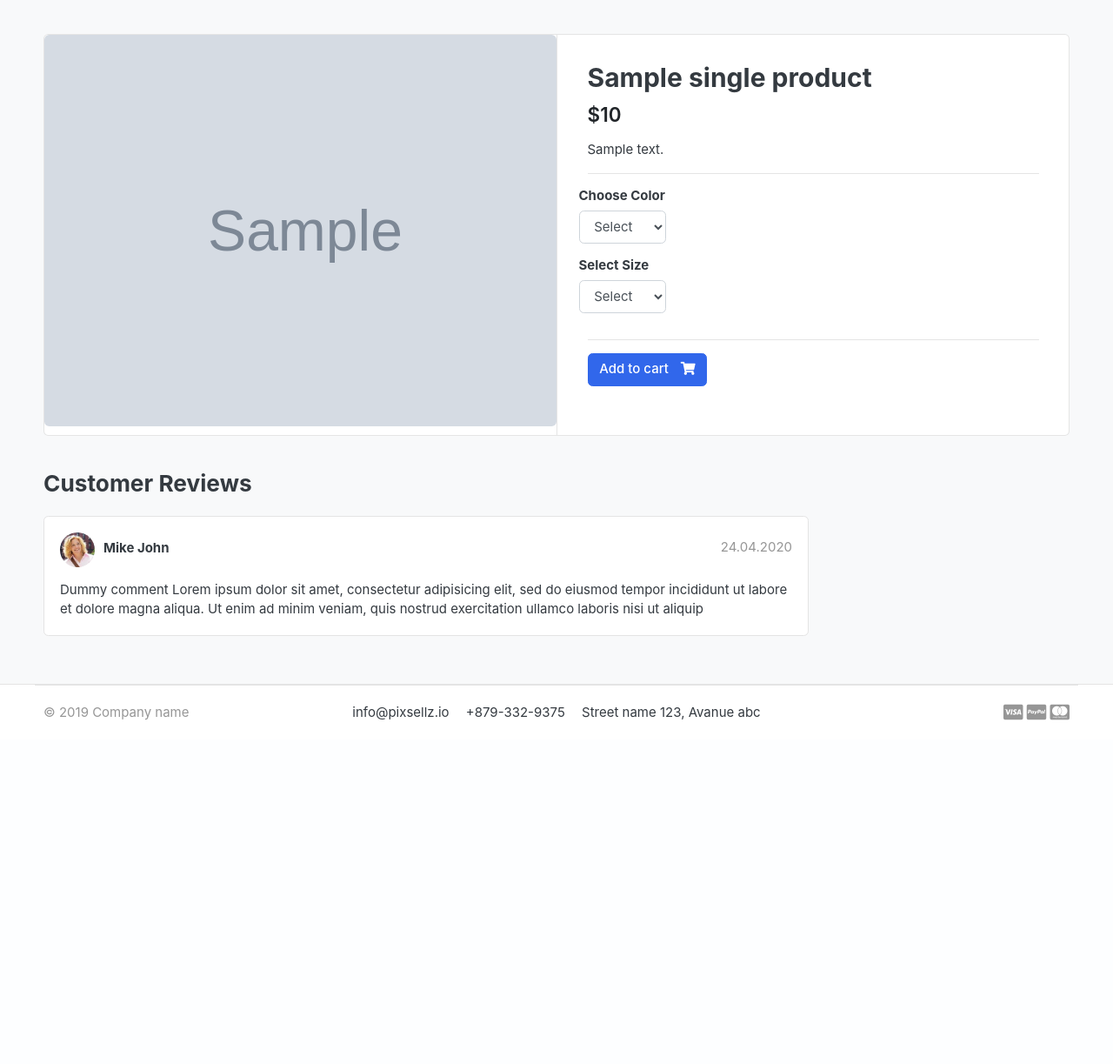
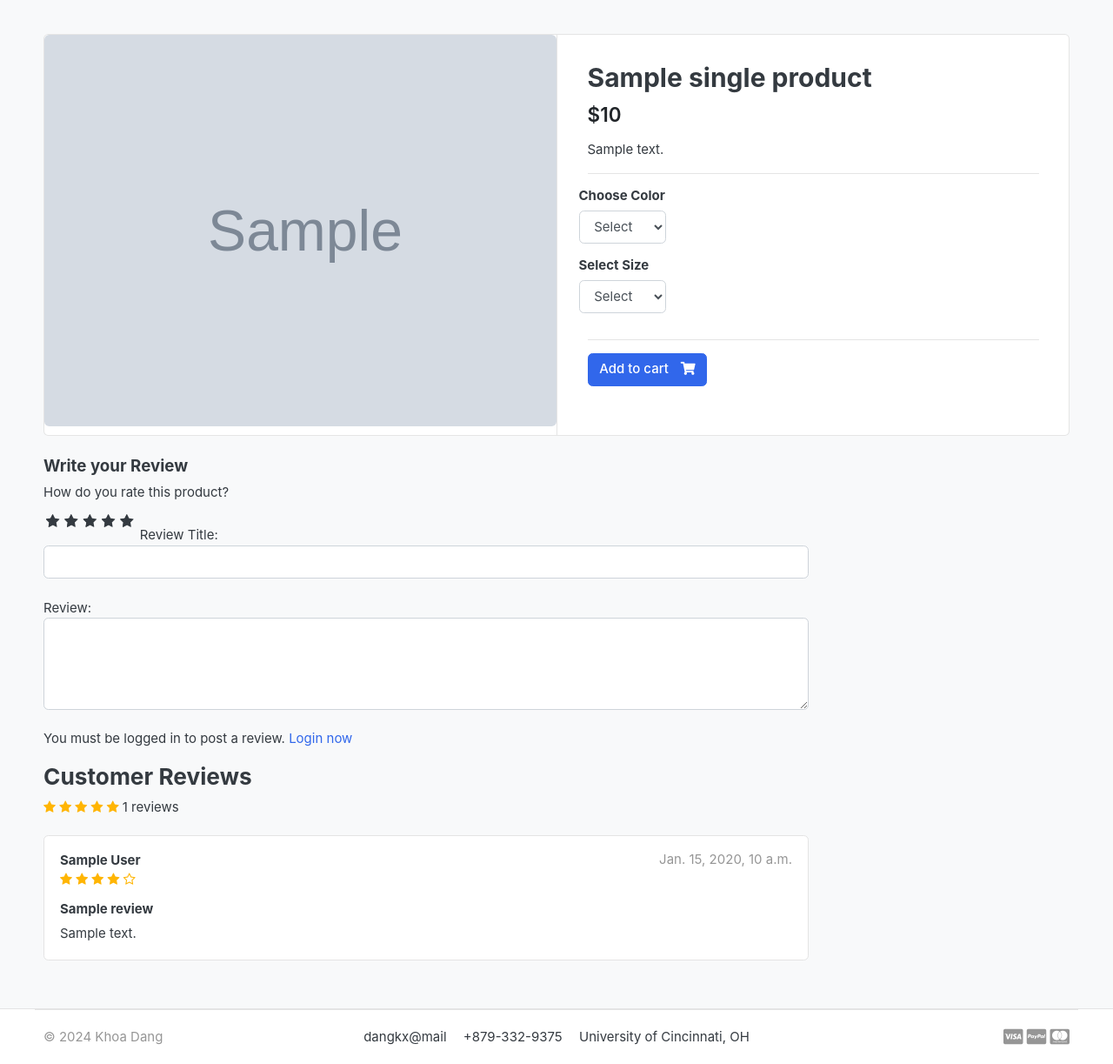
Before and after one commit to KhoaXuanDang/Python-Django-Ecommerce, a Django app: template templates/store/product_detail.html in a window 1280 px wide. Shown: the part 161-1384 px from the top of the page at 87% size. Before the commit the page ends 989 px from the top, so only its background shows below. Run offline with Django 5.2, Linux system fonts and the light colour scheme; the template is opened without the code that fills it: most values are stand-ins (such as "Sample title", 1, 10 or a date in 2020); grey boxes marked "Sample" are stand-in pictures; some libraries are stand-ins or nearby versions; some web fonts are replaced.

Commit message:
review and rating system

```diff
--- /dev/null
+++ b/greatkart/static/css/custom.css
@@ -0,0 +1,61 @@
+/* Hide Radio button */
+.rate > input{
+    display: none;
+  }
+
+  .rate{
+    display: inline-block;;
+    border: 0;
+  }
+
+  .rate > label{
+    float: right;
+  }
+
+  /* Showing the stars */
+  .rate > label:before{
+    display: inline-block;
+    font-size: 1.1rem;
+    font-family: FontAwesome;
+    content: "\f005";
+    margin:0;
+    padding:0.3rem .2rem;
+    cursor: pointer;
+  }
+
+  /* Half star */
+  .rate .half:before{
+    content: "\f089";
+    position: absolute;
+    padding-right: 0;
+  }
+
+  /* Click and hover */
+  input:checked ~ label, label:hover ~ label{
+    color: #ffb503;
+  }
+
+  /* hover hightlight */
+  input:checked + label:hover, input:checked ~ label:hover,input:checked ~ label:hover ~ label,
+  label:hover ~ input:checked ~ label{
+    color: #cc9000;
+  }
+
+  .rating-star i{
+    color: #ffb503 !important;
+  }
+
+  ul.thumb{
+    margin:0 auto;
+    padding: 0;
+    float: left;
+  }
+  ul.thumb li{
+    list-style: none;
+    margin: 10px;
+  }
+  ul.thumb li img{
+    width: 80px;
+    height: 80px;
+    border: 1px solid grey;
+  }
--- a/store/admin.py
+++ b/store/admin.py
@@ -1,5 +1,5 @@
 from django.contrib import admin
-from .models import Product, Variation
+from .models import Product, Variation, ReviewRating
 
 # Register your models here.
 
@@ -14,3 +14,4 @@ class VariationAdmin(admin.ModelAdmin):
 
 admin.site.register(Product, ProductAdmin)
 admin.site.register(Variation, VariationAdmin)
+admin.site.register(ReviewRating)
--- a/store/urls.py
+++ b/store/urls.py
@@ -8,4 +8,5 @@ urlpatterns = [
     path('category/<slug:category_slug>/', views.store, name='product_by_category'),
     path('category/<slug:category_slug>/<slug:product_slug>', views.product_detail, name='product_detail'),
     path('search/', views.search, name='search'),
+    path('submit_review/<int:product_id>/', views.submit_review, name='submit_review'),
 ]
--- a/templates/includes/footer.html
+++ b/templates/includes/footer.html
@@ -3,12 +3,12 @@
 	<div class="container">
 		<section class="footer-bottom border-top row">
 			<div class="col-md-2">
-				<p class="text-muted"> &copy 2019 Company name </p>
+				<p class="text-muted"> &copy 2024 Khoa Dang </p>
 			</div>
 			<div class="col-md-8 text-md-center">
-				<span  class="px-2">info@pixsellz.io</span>
+				<span  class="px-2">dangkx@mail</span>
 				<span  class="px-2">+879-332-9375</span>
-				<span  class="px-2">Street name 123, Avanue abc</span>
+				<span  class="px-2">University of Cincinnati, OH</span>
 			</div>
 			<div class="col-md-2 text-md-right text-muted">
 				<i class="fab fa-lg fa-cc-visa"></i>
--- a/templates/store/product_detail.html
+++ b/templates/store/product_detail.html
@@ -78,28 +78,95 @@
 <div class="row">
 	<div class="col-md-9">
 
+
+	<form action="{% url 'submit_review' single_product.id %}" method="POST">
+	{% csrf_token %}
+	<h5>Write your Review</h5>
+	<div>
+
+		<!-- Rating stars -->
+		<label>How do you rate this product?</label>
+		<br>
+		<div class="rate">
+			<input type="radio" name="rating" id="rating10" value="5" required /><label for="rating10" title="5"></label>
+			<input type="radio" name="rating" id="rating9" value="4.5" required /><label for="rating9" title="4.5" class="half"></label>
+			<input type="radio" name="rating" id="rating8" value="4" required /><label for="rating8" title="4"></label>
+			<input type="radio" name="rating" id="rating7" value="3.5" required /><label for="rating7" title="3.5" class="half"></label>
+			<input type="radio" name="rating" id="rating6" value="3" required /><label for="rating6" title="3"></label>
+			<input type="radio" name="rating" id="rating5" value="2.5" required /><label for="rating5" title="2.5" class="half"></label>
+			<input type="radio" name="rating" id="rating4" value="2" required /><label for="rating4" title="2"></label>
+			<input type="radio" name="rating" id="rating3" value="1.5" required /><label for="rating3" title="1.5" class="half"></label>
+			<input type="radio" name="rating" id="rating2" value="1" required /><label for="rating2" title="1"></label>
+			<input type="radio" name="rating" id="rating1" value="0.5" required /><label for="rating1" title="0.5" class="half"></label>
+
+		</div>
+		Review Title:
+		<input type="text" class="form-control" name="subject">
+		<br>
+		Review:
+		<textarea name="review" rows="4" class="form-control"></textarea>
+		<br>
+		{% if user.is_authenticated %}
+			{% if orderproduct %}
+				<input type="submit" value="Submit Review" class="btn btn-primary">
+			{% else %}
+				<p>You must purchase this product to post a review.</p>
+			{% endif %}
+		{% else %}
+		<p>You must be logged in to post a review. <span><a href="{% url 'login' %}">Login now</a></span></p>
+		{% endif %}
+
+		<!--{% if user.is_authenticated %}
+				<input type="submit" value="Submit Review" class="btn btn-primary">
+		{% else %}
+		<p>You must be logged in to post a review. <span><a href="{% url 'login' %}">Login now</a></span></p>
+		{% endif %}
+		<div class="alert alert-danger" role="alert" style="margin-top:10px;">
+  2-Factor Review Submission is disabled for demo purpose.</div>-->
+
+	</div>
+	{% include 'includes/alerts.html' %}
+	</form>
 	<header class="section-heading">
 		<h3>Customer Reviews </h3>
-
+		<div class="rating-star">
+		<span>
+			<i class="fa fa-star{% if single_product.averageReview < 0.5 %}-o{% elif single_product.averageReview >= 0.5 and single_product.averageReview < 1 %}-half-o {% endif %}" aria-hidden="true"></i>
+			<i class="fa fa-star{% if single_product.averageReview < 1.5 %}-o{% elif single_product.averageReview >= 1.5 and single_product.averageReview < 2 %}-half-o {% endif %}" aria-hidden="true"></i>
+			<i class="fa fa-star{% if single_product.averageReview < 2.5 %}-o{% elif single_product.averageReview >= 2.5 and single_product.averageReview < 3 %}-half-o {% endif %}" aria-hidden="true"></i>
+			<i class="fa fa-star{% if single_product.averageReview < 3.5 %}-o{% elif single_product.averageReview >= 3.5 and single_product.averageReview < 4 %}-half-o {% endif %}" aria-hidden="true"></i>
+			<i class="fa fa-star{% if single_product.averageReview < 4.5 %}-o{% elif single_product.averageReview >= 4.5 and single_product.averageReview < 5 %}-half-o {% endif %}" aria-hidden="true"></i>
+	<span>{{single_product.countReview}} reviews</span>
+			</span>
+	</div>
 	</header>
 
+	{% for review in reviews %}
 				<article class="box mb-3">
 					<div class="icontext w-100">
-			<img src="./images/avatars/avatar1.jpg" class="img-xs icon rounded-circle">
+
 						<div class="text">
-				<span class="date text-muted float-md-right">24.04.2020 </span>
-				<h6 class="mb-1">Mike John </h6>
-
+							<span class="date text-muted float-md-right">{{review.updated_at}} </span>
+							<h6 class="mb-1">{{review.user.full_name}} </h6>
+							<div class="rating-star">
+								<span>
+									<i class="fa fa-star{% if review.rating == 0.5 %}-half-o{% elif review.rating < 1 %}-o {% endif %}" aria-hidden="true"></i>
+									<i class="fa fa-star{% if review.rating == 1.5 %}-half-o{% elif review.rating < 2 %}-o {% endif %}" aria-hidden="true"></i>
+									<i class="fa fa-star{% if review.rating == 2.5 %}-half-o{% elif review.rating < 3 %}-o {% endif %}" aria-hidden="true"></i>
+									<i class="fa fa-star{% if review.rating == 3.5 %}-half-o{% elif review.rating < 4 %}-o {% endif %}" aria-hidden="true"></i>
+									<i class="fa fa-star{% if review.rating == 4.5 %}-half-o{% elif review.rating < 5 %}-o {% endif %}" aria-hidden="true"></i>
+								</span>
+							</div>
 						</div>
 					</div> <!-- icontext.// -->
 					<div class="mt-3">
+						<h6>{{review.subject}}</h6>
 						<p>
-				Dummy comment Lorem ipsum dolor sit amet, consectetur adipisicing elit, sed do eiusmod
-				tempor incididunt ut labore et dolore magna aliqua. Ut enim ad minim veniam,
-				quis nostrud exercitation ullamco laboris nisi ut aliquip
+							{{review.review}}
 						</p>
 					</div>
 				</article>
+{% endfor %}
 
 
 
```
Also changed, not shown: store/forms.py (added, +7 -0 lines), store/models.py (+30 -0 lines), store/views.py (+40 -2 lines), static/images/logo_KD.png (added). Lines whose indentation alone changed are shown as unchanged.
